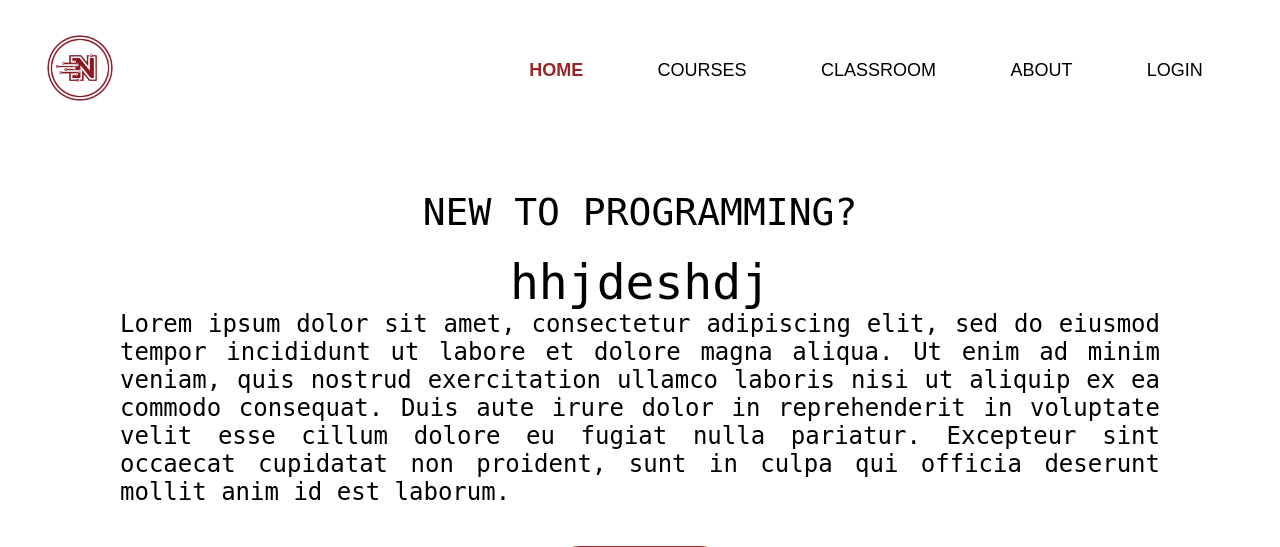
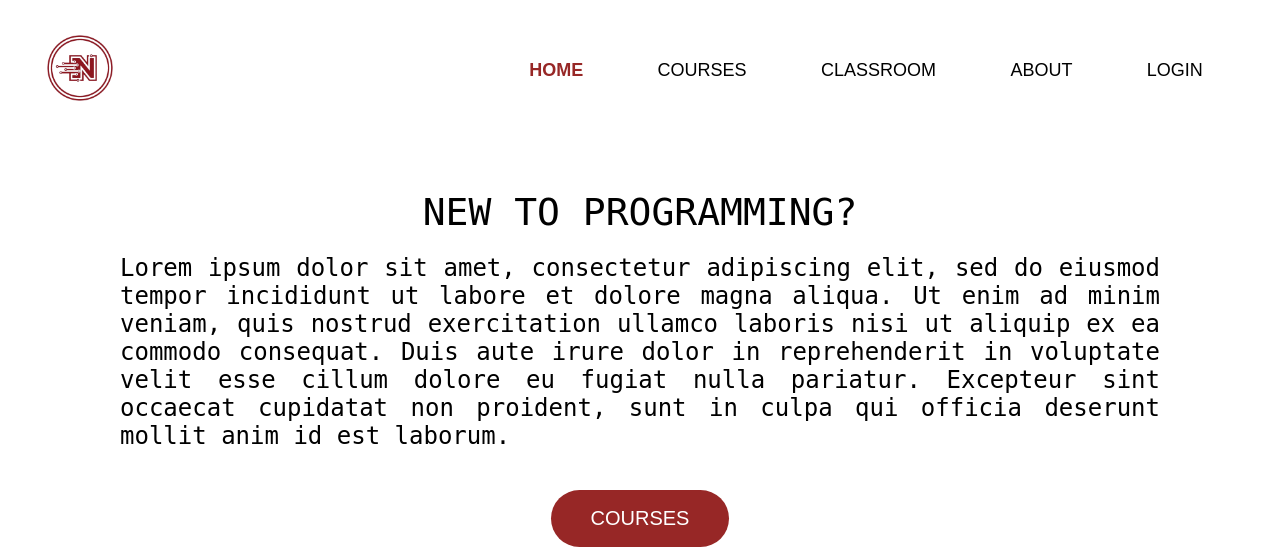
Before and after one commit to maia-airen/CodingNexus, a Django app: page / in a window 1280 px wide. Shown: the top 547 px of the page. Run offline with Django 5.2, Linux system fonts and the light colour scheme.

Commit message:
Update home.html

```diff
--- a/templates/home.html
+++ b/templates/home.html
@@ -17,7 +17,6 @@
     </div>
     <div class="description-container">
         <div class="description">
-          <h1>hhjdeshdj</h1>
             <p>Lorem ipsum dolor sit amet, consectetur adipiscing elit,
               sed do eiusmod tempor incididunt ut labore et dolore magna aliqua.
               Ut enim ad minim veniam, quis nostrud exercitation ullamco laboris nisi
```
